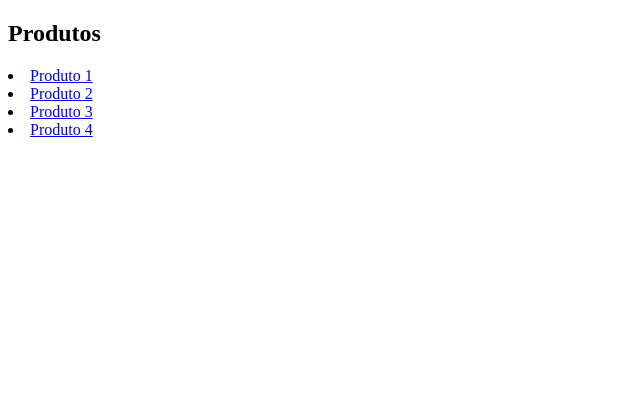
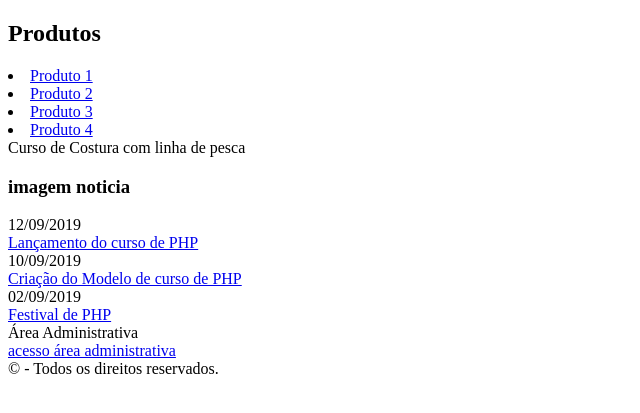
Before and after one commit to softkleen/dinamico_uc12, a PHP site: page /index.php?link=5 in a window 1280 px wide. Shown: the top 413 px of the page, without its empty margins (0-640 px from the left). Run offline with PHP 8.4, Linux system fonts and the light colour scheme.

Commit message:
final index.php 12/09/2019 - aula

```diff
--- a/index.php
+++ b/index.php
@@ -32,12 +32,44 @@
                     if(file_exists($pag[$link])){
                         include $pag[$link];
                     }
-
+                    else{
+                        include "home.php";
+                    }
+                }
+                else{
+                    include "home.php";
                 }
 
             ?>
         </section>
+        <section id="direita">
+                <div id="noticias">
+                    <h3>imagem noticia</h3>
+                    <div id="itens-noticias">
+                        <span>12/09/2019</span></br>
+                        <a href="index.php?link=">Lançamento do curso de PHP</a>
+                    </div>
 
+                    <div id="itens-noticias">
+                        <span>10/09/2019</span></br>
+                        <a href="index.php?link=">Criação do Modelo de curso de PHP</a>
+                    </div>
+
+                    <div id="itens-noticias">
+                        <span>02/09/2019</span></br>
+                        <a href="index.php?link=">Festival de PHP</a>
+                    </div>
+
+                </div>
+        </section>
+        <section id="admin" >
+            Área Administrativa
+            <br>
+            <a href="admin/index.php">acesso área administrativa</a>
+        </section>
+        <section id ="rodape">
+                &copy; - Todos os direitos reservados.
+        </section>
     </main>
 
 </body>
--- /dev/null
+++ b/produto1.php
@@ -0,0 +1,3 @@
+<?php
+echo "Curso de Costura com linha de pesca"
+?>
```
